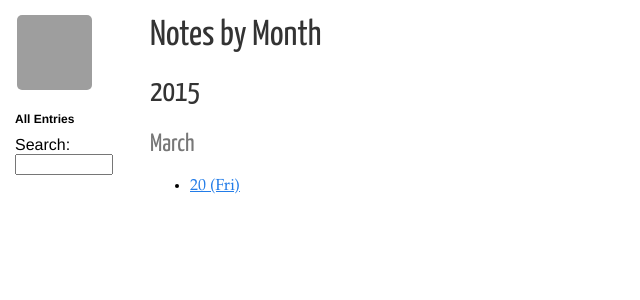
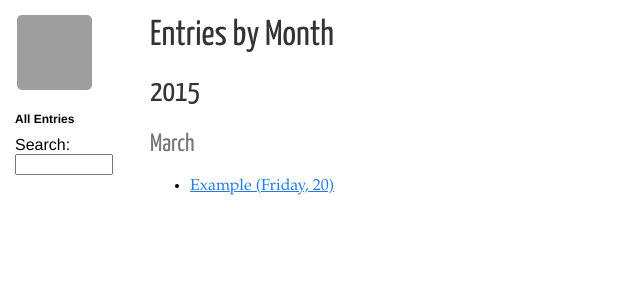
Before and after one commit to gidden/freshblog, a Jekyll site: the page built from all.md, in a window 1280 px wide. Shown: the top 300 px of the page, without its empty margins (0-640 px from the left). Built offline with Jekyll 4.4.1, drawn with Linux system fonts in a browser that asks for light colours; Markdown is read by kramdown in place of the engine named in the settings; grey boxes are pictures that could not be loaded.

Commit message:
added title-based links

```diff
--- a/all.md
+++ b/all.md
@@ -1,10 +1,10 @@
 ---
 layout: default
-title: "All Notes"
+title: "All Entries"
 ---
 
-Notes by Month
-==============
+Entries by Month
+================
 
 
 {% for post in site.posts  %}
@@ -19,7 +19,7 @@ Notes by Month
 <ul>
 {% endif %}
 
-<li><a href="{{ post.url }}">{{ post.date | date: "%-d (%a)"}}</a></li>
+<li><a href="{{ post.url }}">{{ post.title }} {{ post.date | date: "(%A, %-d)"}}</a></li>
 
 {% if forloop.last %}
 </ul>
```
Also changed, not shown: index.md (+1 -1 lines).
